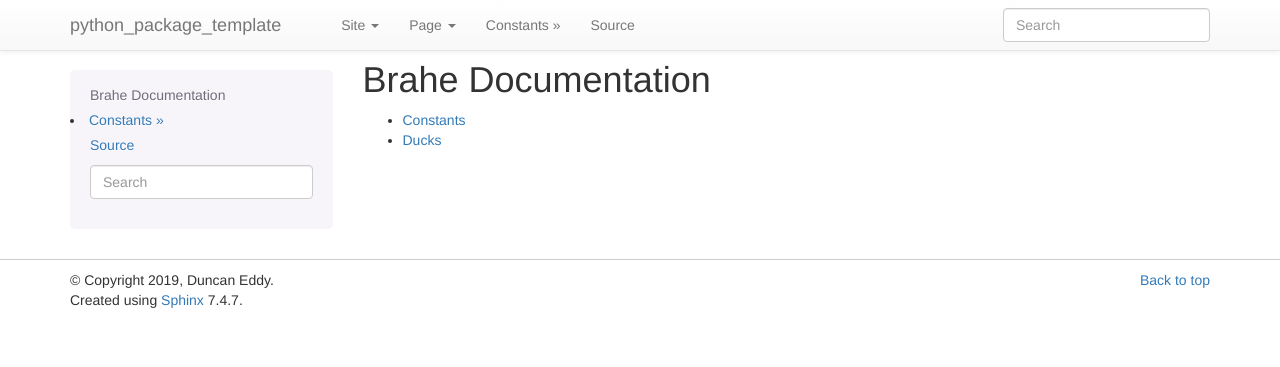
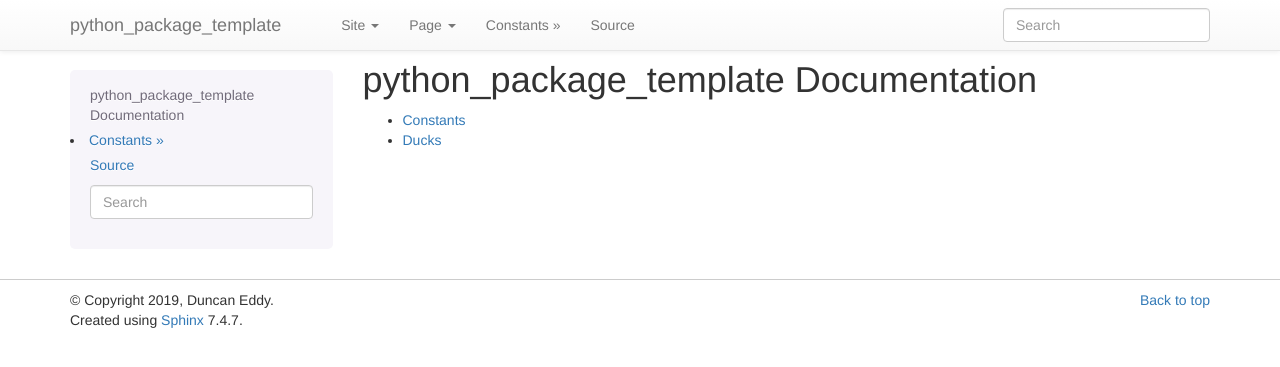
Before and after one commit to sisl/python_package_template, a Sphinx documentation site: the page built from doc/source/index.rst, in a window 1280 px wide. Shown: the top 367 px of the page. Built offline with Sphinx 7.4.7, drawn with Linux system fonts in a browser that asks for light colours.

Commit message:
Update README and documentation

```diff
--- a/doc/source/conf.py
+++ b/doc/source/conf.py
@@ -112,7 +112,7 @@ html_static_path = ['_static']
 # -- Options for HTMLHelp output ---------------------------------------------
 
 # Output file base name for HTML help builder.
-htmlhelp_basename = 'brahedoc'
+htmlhelp_basename = 'python_package_templatedoc'
 
 
 # -- Options for LaTeX output ------------------------------------------------
@@ -139,7 +139,7 @@ latex_elements = {
 # (source start file, target name, title,
 #  author, documentclass [howto, manual, or own class]).
 latex_documents = [
-    (master_doc, 'brahe.tex', 'brahe Documentation',
+    (master_doc, 'python_package_template.tex', 'python_package_template Documentation',
      'Duncan Eddy', 'manual'),
 ]
 
@@ -149,7 +149,7 @@ latex_documents = [
 # One entry per manual page. List of tuples
 # (source start file, name, description, authors, manual section).
 man_pages = [
-    (master_doc, 'brahe', 'brahe Documentation',
+    (master_doc, 'python_package_template', 'python_package_template Documentation',
      [author], 1)
 ]
 
@@ -160,8 +160,8 @@ man_pages = [
 # (source start file, target name, title, author,
 #  dir menu entry, description, category)
 texinfo_documents = [
-    (master_doc, 'brahe', 'brahe Documentation',
-     author, 'brahe', 'One line description of project.',
+    (master_doc, 'python_package_template', 'python_package_template Documentation',
+     author, 'python_package_template', 'One line description of project.',
      'Miscellaneous'),
 ]
 
--- a/doc/source/index.rst
+++ b/doc/source/index.rst
@@ -1,9 +1,9 @@
-.. brahe documentation master file, created by
+.. python_package_template documentation master file, created by
    sphinx-quickstart on Sat Jan 19 21:23:53 2019.
    You can adapt this file completely to your liking, but it should at least
    contain the root `toctree` directive.
 
-Brahe Documentation
+python_package_template Documentation
 ===================
 
 .. toctree::
```
Also changed, not shown: README.md (+9 -13 lines), 2 other files.
